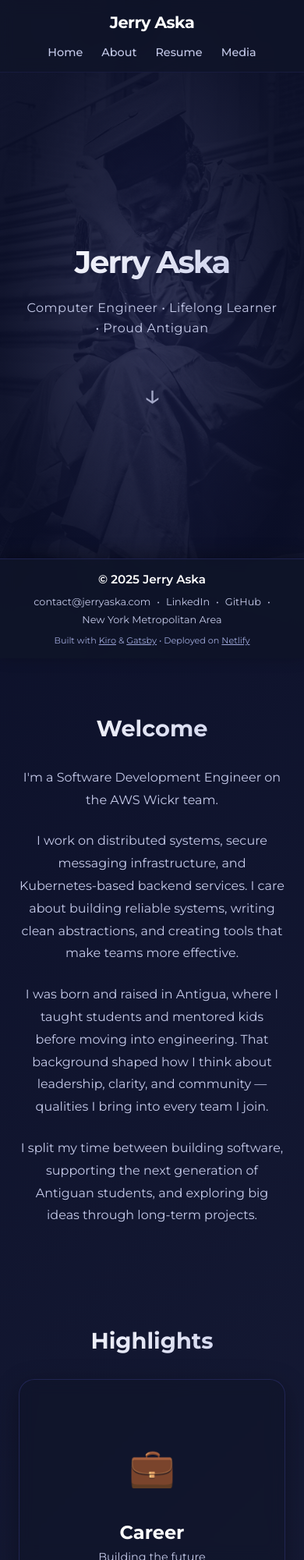
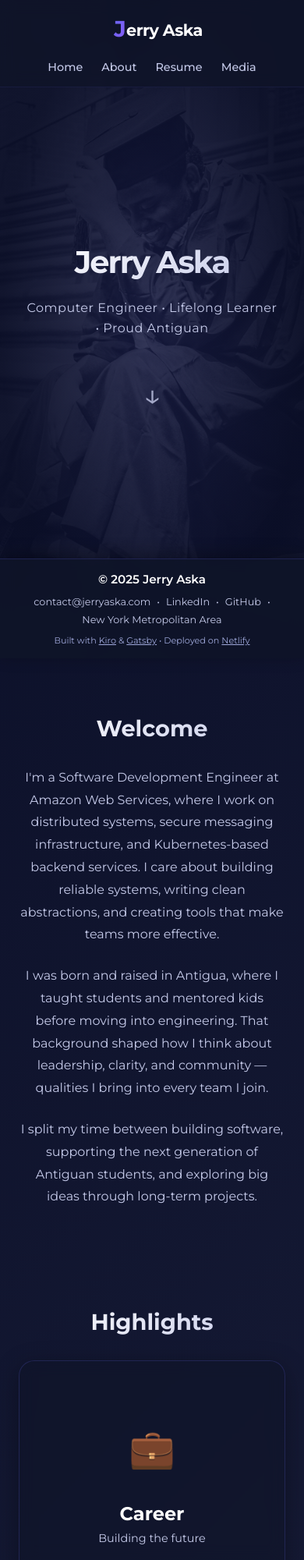
Before and after one commit to Aska-from-Antigua/personal-website, a Gatsby site: page / in a window 390 px wide. Shown: the top 2000 px of the page at 78% size. Built offline with nearby package versions, Linux system fonts and the light colour scheme; Gatsby itself is replaced by a stand-in of ours.

Commit message:
feat: rebrand homepage and polish UI
- Replace 'AWS Wickr' with 'Amazon Web Services' on homepage for better brand recognition
- Add gradient J logo to header (integrated with name)
- Hide download button on mobile resume page
- Remove flip card hint indicators (keep clean design)
- Update SEO meta tags to reference AWS instead of AWS Wickr
- Improve card hover effects

```diff
--- a/src/components/layout.js
+++ b/src/components/layout.js
@@ -48,7 +48,18 @@ const Layout = ({ pageTitle, children }) => {
   return (
     <div className={`${container} ${!isDark ? lightMode : ''}`}>
       <header className={header}>
-        <div className={siteTitle}>{data.site.siteMetadata.title}</div>
+        <div className={siteTitle}>
+          <svg xmlns="http://www.w3.org/2000/svg" viewBox="0 0 100 100" width="48" height="48" style={{marginRight: '-16px', marginTop: '-4px'}}>
+            <defs>
+              <linearGradient id="logoGrad" x1="0%" y1="0%" x2="100%" y2="100%">
+                <stop offset="0%" style={{stopColor:'#6366f1',stopOpacity:1}} />
+                <stop offset="100%" style={{stopColor:'#8b5cf6',stopOpacity:1}} />
+              </linearGradient>
+            </defs>
+            <text x="50" y="72" fontFamily="Montserrat, sans-serif" fontSize="60" fontWeight="700" textAnchor="middle" fill="url(#logoGrad)">J</text>
+          </svg>
+          <span>erry Aska</span>
+        </div>
         <nav>
           <ul className={navLinks}>
             <li className={navLinkItem}>
--- a/src/components/layout.module.css
+++ b/src/components/layout.module.css
@@ -57,6 +57,8 @@ body {
   font-weight: 700;
   color: #ffffff;
   letter-spacing: -0.5px;
+  display: flex;
+  align-items: center;
 }
 
 .navLinks {
--- a/src/components/seo.js
+++ b/src/components/seo.js
@@ -17,13 +17,13 @@ const Seo = ({ title, description, image, url }) => {
   const siteTitle = data.site.siteMetadata.title
   const siteUrl = data.site.siteMetadata.siteUrl
 
-  const defaultDescription = "Jerry Aska is a Software Development Engineer at AWS Wickr, a proud Antiguan focused on secure messaging, distributed systems, and community impact through education and philanthropy."
+  const defaultDescription = "Jerry Aska is a Software Development Engineer at Amazon Web Services, a proud Antiguan focused on secure messaging, distributed systems, and community impact through education and philanthropy."
   const defaultImage = `${siteUrl}/og-image.png`
 
   const metaDescription = description || defaultDescription
   const metaImage = image || defaultImage
   const metaUrl = url || siteUrl
-  const pageTitle = title ? `${title} | ${siteTitle}` : `${siteTitle} – Software Development Engineer @ AWS Wickr`
+  const pageTitle = title ? `${title} | ${siteTitle}` : `${siteTitle} – Software Development Engineer @ AWS`
 
   return (
     <Helmet htmlAttributes={{ lang: 'en' }}>
--- a/src/pages/index.js
+++ b/src/pages/index.js
@@ -75,10 +75,7 @@ const IndexPage = () => {
       <section className={introSection}>
         <h2>Welcome</h2>
         <p>
-          I'm a Software Development Engineer on the AWS Wickr team.
-        </p>
-        <p>
-          I work on distributed systems, secure messaging infrastructure, and Kubernetes-based backend services. I care about building reliable systems, writing clean abstractions, and creating tools that make teams more effective.
+          I'm a Software Development Engineer at Amazon Web Services, where I work on distributed systems, secure messaging infrastructure, and Kubernetes-based backend services. I care about building reliable systems, writing clean abstractions, and creating tools that make teams more effective.
         </p>
         <p>
           I was born and raised in Antigua, where I taught students and mentored kids before moving into engineering. That background shaped how I think about leadership, clarity, and community — qualities I bring into every team I join.
@@ -97,8 +94,8 @@ const IndexPage = () => {
             subtitle="Building the future"
             backContent={
               <>
-                <h4>SDE II</h4>
-                <p><strong>AWS Wickr • 2023 - Present</strong></p>
+                <h4>Software Development Engineer II</h4>
+                <p><strong>Amazon Web Services • 2023 - Present</strong></p>
                 <p>I work on backend systems powering Wickr's secure messaging platform, including Kubernetes infrastructure, API services, and distributed storage components.</p>
                 <p>I also drive cultural impact — organizing social events, supporting onboarding, and contributing to a stronger Wickr NYC team culture.</p>
                 <p><Link to="/resume" onClick={(e) => e.stopPropagation()} style={{color: '#6366f1', textDecoration: 'underline', fontWeight: '600'}}>→ View Full Resume</Link></p>
--- a/src/pages/index.module.css
+++ b/src/pages/index.module.css
@@ -138,6 +138,12 @@
   transform: translateY(-8px);
 }
 
+.card:hover .cardFront::after {
+  opacity: 1;
+  border-color: rgba(99, 102, 241, 0.6);
+  background: rgba(99, 102, 241, 0.2);
+}
+
 .cardInner {
   position: relative;
   width: 100%;
@@ -198,6 +204,8 @@
   text-align: center;
   margin: 0;
 }
+
+
 
 .cardContent {
   color: #e8eaf6;
--- a/src/pages/resume.module.css
+++ b/src/pages/resume.module.css
@@ -70,10 +70,8 @@
     font-size: 1.8rem;
   }
 
-  .downloadButton {
-    width: 100%;
-    text-align: center;
-    padding: 0.875rem 1.5rem;
+  .resumeHeader .downloadButton {
+    display: none;
   }
 
   .pdfViewer {
```
